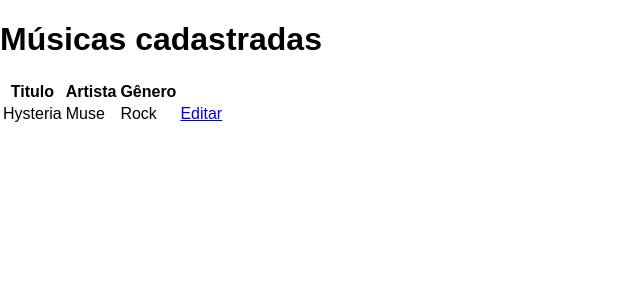
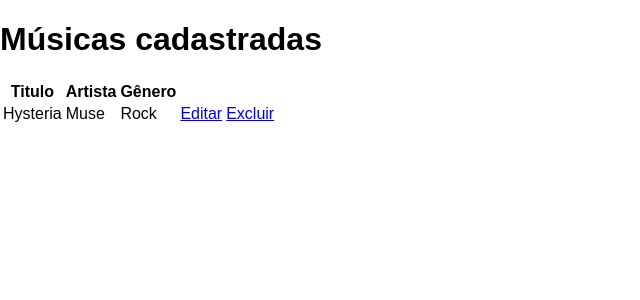
Before and after one commit to mazzuzugaib/Flask-E-la-vamos-noooos, a Flask app: page / in a window 1280 px wide. Shown: the part 50-350 px from the top of the page, without its empty margins (0-640 px from the left). Run offline with Flask 3, Linux system fonts and the light colour scheme; the visitor is signed in with stand-in values (Sample User, id 1); data comes from the database, SQL or seed files in the repository; parts of the project's set-up code (start-up, migrations or seed data) failed here and were passed over.

Commit message:
finalizado 102
-botao e rota para exclusão de musica

```diff
--- a/templates/home.html
+++ b/templates/home.html
@@ -24,6 +24,7 @@
             <td>{{musica.tb_artista}}</td>
             <td>{{musica.tb_genero}}</td>
             <td><a href="{{url_for('editar', id=musica.tb_id)}}">Editar</a></td>
+            <td><a href="{{url_for('excluir', id_excluir=musica.tb_id)}}">Excluir</a></td>
         </tr>
         {% endfor %}
     </table>
--- a/views.py
+++ b/views.py
@@ -41,7 +41,13 @@ def editar(id):
     musica=Musica.query.filter_by(tb_id=id).first()
     return render_template('editar.html', nome_pagina='Editar Música', musica=musica)
 
-
+#excluir musica
+@app.route('/excluir/<int:id_excluir')
+def excluir(id_excluir):
+    Musica.query.filter_by(tb_id=id_excluir).delete()
+    db.session.commit()
+    flash('Música excluída.')
+    return redirect(url_for('inicio'))
 
 
 # RETORNOS ------ RETORNOS ------ RETORNOS ------ RETORNOS ------ RETORNOS ------ RETORNOS ------ RETORNOS ------ RETORNOS ------ RETORNOS
```
